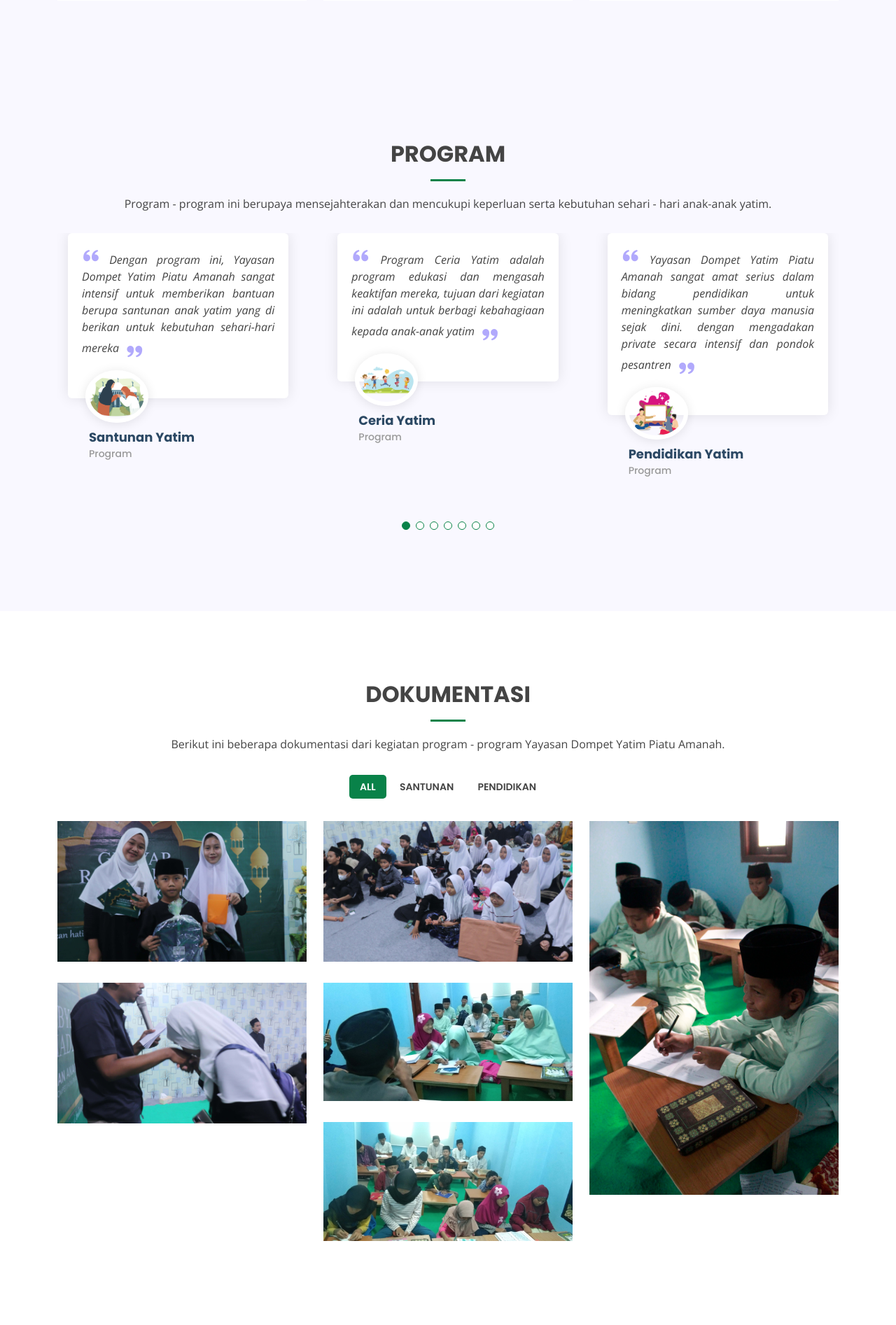
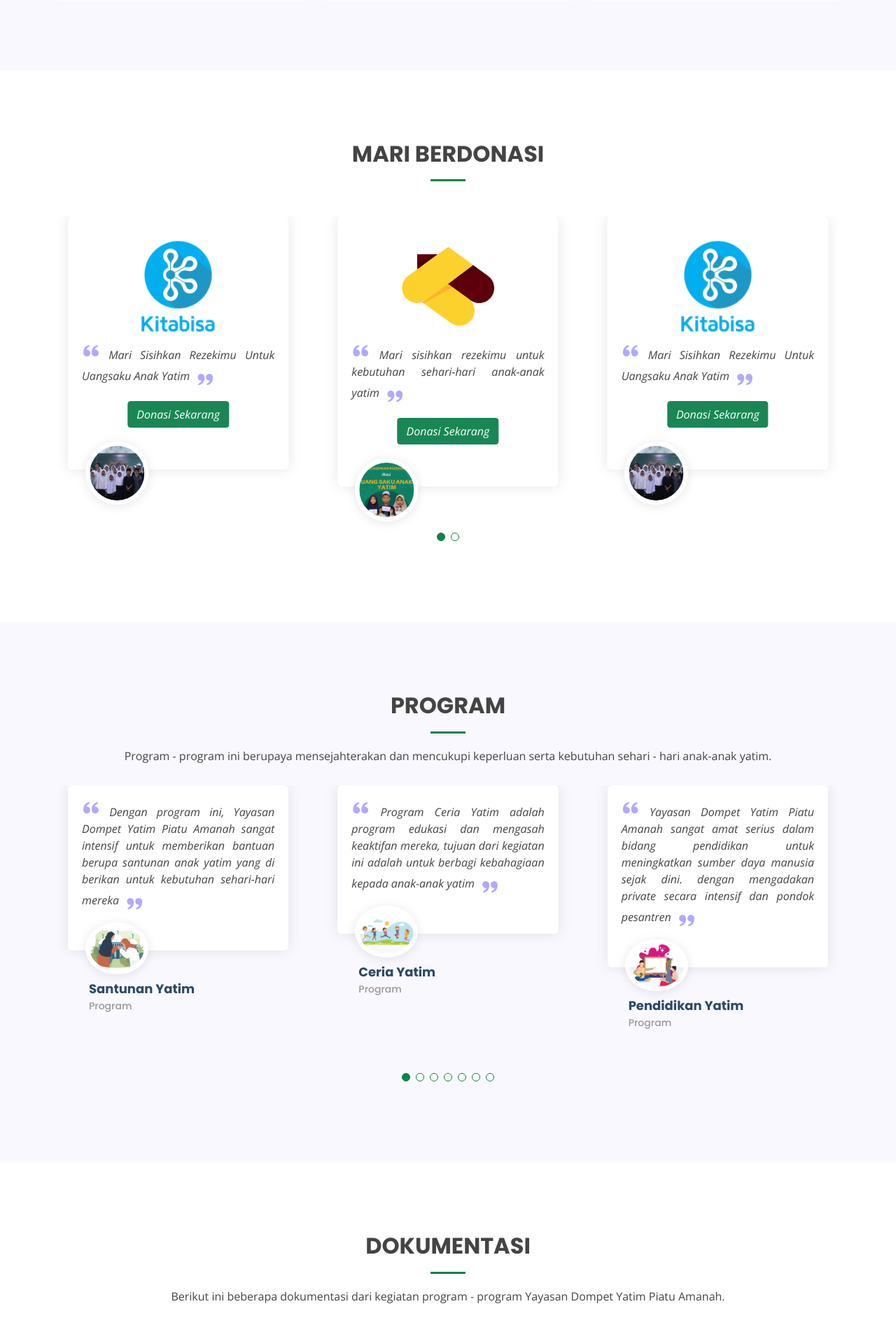
Before and after one commit to qnay31/dompetyatim.github.io, a PHP site: page / in a window 1280 px wide. Shown: the part 1953-3846 px from the top of the page at 70% size. Run offline with PHP 8.4, Linux system fonts and the light colour scheme.

Commit message:
update v1.1

```diff
--- a/assets/css/style.css
+++ b/assets/css/style.css
@@ -898,6 +898,21 @@
   top: 10px;
 }
 
+.program .testimonial-item .image-title,
+.program .testimonial-item .button-donasi {
+  display: flex;
+  justify-content: center;
+}
+
+.program .testimonial-item .button-donasi {
+  padding-top: 1.5em;
+}
+
+.program .testimonial-item .image-title img {
+  width: 100%;
+  max-width: 10em;
+}
+
 .program .testimonial-item p {
   font-style: italic;
   margin: 0 15px 0 15px;
--- a/base/html-sectionDokumentasi.php
+++ b/base/html-sectionDokumentasi.php
@@ -19,15 +19,30 @@
 
         <div class="row portfolio-container">
 
+            <div class="col-lg-4 col-md-6 portfolio-item filter-card">
+                <div class="portfolio-wrap">
+                    <img src="assets/img/dokumentasi/pendidikan-1.jpeg" class="img-fluid" alt="">
+                    <div class="portfolio-info">
+                        <h4>Pendidikan 2</h4>
+                        <p>Program Pendidikan</p>
+                    </div>
+                    <div class="portfolio-links">
+                        <a href="assets/img/dokumentasi/pendidikan-1.jpeg" data-gallery="portfolioGallery"
+                            class="portfolio-lightbox" title="Program Pendidikan"><i class="bx bx-plus"></i></a>
+                        <!-- <a href="portfolio-details.html" title="More Details"><i class="bx bx-link"></i></a> -->
+                    </div>
+                </div>
+            </div>
+
             <div class="col-lg-4 col-md-6 portfolio-item filter-app">
                 <div class="portfolio-wrap">
-                    <img src="assets/img/dokumentasi/santunan-1.JPG" class="img-fluid" alt="">
+                    <img src="assets/img/dokumentasi/santunan-2.JPG" class="img-fluid" alt="">
                     <div class="portfolio-info">
-                        <h4>Santunan 1</h4>
+                        <h4>Santunan 3</h4>
                         <p>Program Santunan</p>
                     </div>
                     <div class="portfolio-links">
-                        <a href="assets/img/dokumentasi/santunan-1.JPG" data-gallery="portfolioGallery"
+                        <a href="assets/img/dokumentasi/santunan-2.JPG" data-gallery="portfolioGallery"
                             class="portfolio-lightbox" title="Program Santunan"><i class="bx bx-plus"></i></a>
                         <!-- <a href="portfolio-details.html" title="More Details"><i class="bx bx-link"></i></a> -->
                     </div>
@@ -51,13 +66,13 @@
 
             <div class="col-lg-4 col-md-6 portfolio-item filter-card">
                 <div class="portfolio-wrap">
-                    <img src="assets/img/dokumentasi/pendidikan-1.jpg" class="img-fluid" alt="">
+                    <img src="assets/img/dokumentasi/pendidikan-2.jpeg" class="img-fluid" alt="">
                     <div class="portfolio-info">
-                        <h4>Pendidikan 2</h4>
+                        <h4>Pendidikan 1</h4>
                         <p>Program Pendidikan</p>
                     </div>
                     <div class="portfolio-links">
-                        <a href="assets/img/dokumentasi/pendidikan-1.jpg" data-gallery="portfolioGallery"
+                        <a href="assets/img/dokumentasi/pendidikan-2.jpeg" data-gallery="portfolioGallery"
                             class="portfolio-lightbox" title="Program Pendidikan"><i class="bx bx-plus"></i></a>
                         <!-- <a href="portfolio-details.html" title="More Details"><i class="bx bx-link"></i></a> -->
                     </div>
@@ -66,13 +81,13 @@
 
             <div class="col-lg-4 col-md-6 portfolio-item filter-app">
                 <div class="portfolio-wrap">
-                    <img src="assets/img/dokumentasi/santunan-2.JPG" class="img-fluid" alt="">
+                    <img src="assets/img/dokumentasi/santunan-1.JPG" class="img-fluid" alt="">
                     <div class="portfolio-info">
-                        <h4>Santunan 3</h4>
+                        <h4>Santunan 1</h4>
                         <p>Program Santunan</p>
                     </div>
                     <div class="portfolio-links">
-                        <a href="assets/img/dokumentasi/santunan-2.JPG" data-gallery="portfolioGallery"
+                        <a href="assets/img/dokumentasi/santunan-1.JPG" data-gallery="portfolioGallery"
                             class="portfolio-lightbox" title="Program Santunan"><i class="bx bx-plus"></i></a>
                         <!-- <a href="portfolio-details.html" title="More Details"><i class="bx bx-link"></i></a> -->
                     </div>
@@ -81,28 +96,13 @@
 
             <div class="col-lg-4 col-md-6 portfolio-item filter-card">
                 <div class="portfolio-wrap">
-                    <img src="assets/img/dokumentasi/pendidikan-2.jpg" class="img-fluid" alt="">
-                    <div class="portfolio-info">
-                        <h4>Pendidikan 1</h4>
-                        <p>Program Pendidikan</p>
-                    </div>
-                    <div class="portfolio-links">
-                        <a href="assets/img/dokumentasi/pendidikan-2.jpg" data-gallery="portfolioGallery"
-                            class="portfolio-lightbox" title="Program Pendidikan"><i class="bx bx-plus"></i></a>
-                        <!-- <a href="portfolio-details.html" title="More Details"><i class="bx bx-link"></i></a> -->
-                    </div>
-                </div>
-            </div>
-
-            <div class="col-lg-4 col-md-6 portfolio-item filter-card">
-                <div class="portfolio-wrap">
-                    <img src="assets/img/dokumentasi/pendidikan-3.jpg" class="img-fluid" alt="">
+                    <img src="assets/img/dokumentasi/pendidikan-3.jpeg" class="img-fluid" alt="">
                     <div class="portfolio-info">
                         <h4>Pendidikan 3</h4>
                         <p>Program Pendidikan</p>
                     </div>
                     <div class="portfolio-links">
-                        <a href="assets/img/dokumentasi/pendidikan-3.jpg" data-gallery="portfolioGallery"
+                        <a href="assets/img/dokumentasi/pendidikan-3.jpeg" data-gallery="portfolioGallery"
                             class="portfolio-lightbox" title="Program Pendidikan"><i class="bx bx-plus"></i></a>
                         <!-- <a href="portfolio-details.html" title="More Details"><i class="bx bx-link"></i></a> -->
                     </div>
--- /dev/null
+++ b/base/html-sectionDonasi.php
@@ -0,0 +1,68 @@
+<!-- ======= Testimonials Section ======= -->
+<section id="donasi" class="program">
+    <div class="container" data-aos="fade-up">
+
+        <div class="section-title">
+            <h2>Mari Berdonasi</h2>
+        </div>
+
+        <div class="testimonials-slider swiper" data-aos="fade-up" data-aos-delay="100">
+            <div class="swiper-wrapper">
+
+                <div class="swiper-slide">
+                    <div class="testimonial-item">
+                        <p>
+                            <span class="image-title">
+                                <img src="assets/img/icon/kitabisa.png" alt="" srcset="">
+                            </span>
+                            <i class="bx bxs-quote-alt-left quote-icon-left"></i>
+                            Mari Sisihkan Rezekimu Untuk Uangsaku Anak Yatim
+                            <i class="bx bxs-quote-alt-right quote-icon-right"></i>
+                            <span class="button-donasi">
+                                <a class="btn btn-success" href="https://kitabisa.com/campaign/uangsakuyatim1"
+                                    target="blank_">Donasi Sekarang</a>
+                            </span>
+                        </p>
+                        <img src="assets/img/donasi/kitabisa.jpg" class="testimonial-img" alt="">
+                    </div>
+                </div><!-- End dokumentasi item -->
+
+                <div class="swiper-slide">
+                    <div class="testimonial-item">
+                        <p>
+                            <span class="image-title">
+                                <img src="assets/img/icon/atapkita.png" alt="" srcset="">
+                            </span>
+                            <i class="bx bxs-quote-alt-left quote-icon-left"></i>
+                            Mari sisihkan rezekimu untuk kebutuhan sehari-hari anak-anak yatim
+                            <i class="bx bxs-quote-alt-right quote-icon-right"></i>
+                            <span class="button-donasi">
+                                <a class="btn btn-success" href="https://atapkita.com/Uangsaku" target="blank_">Donasi
+                                    Sekarang</a>
+                            </span>
+                        </p>
+                        <img src="assets/img/donasi/atapkita.png" class="testimonial-img" alt="">
+                    </div>
+                </div><!-- End dokumentasi item -->
+
+                <!-- <div class="swiper-slide">
+                    <div class="testimonial-item">
+                        <p>
+                            <i class="bx bxs-quote-alt-left quote-icon-left"></i>
+                            Yayasan Dompet Yatim Piatu Amanah sangat amat serius dalam bidang pendidikan untuk
+                            meningkatkan sumber daya manusia sejak dini. dengan mengadakan private secara intensif dan
+                            pondok pesantren
+                            <i class="bx bxs-quote-alt-right quote-icon-right"></i>
+                        </p>
+                        <img src="assets/img/icon/sharinghappiness.jpg" class="testimonial-img" alt="">
+                        <h3>Pendidikan Yatim</h3>
+                    </div>
+                </div> -->
+                <!-- End dokumentasi item -->
+
+            </div>
+            <div class="swiper-pagination"></div>
+        </div>
+
+    </div>
+</section><!-- End Testimonials Section -->
--- a/index.php
+++ b/index.php
@@ -16,6 +16,8 @@
         <?php include 'base/html-sectionCounter.php'; ?>
 
         <?php include 'base/html-sectionLegalitas.php'; ?>
+
+        <?php include 'base/html-sectionDonasi.php'; ?>
 
         <?php include 'base/html-sectionProgram.php'; ?>
 
```
Also changed, not shown: assets/img/dokumentasi/ceria-1.JPG (deleted), assets/img/dokumentasi/ceria-2.JPG (deleted), assets/img/dokumentasi/ceria-3.JPG (deleted), assets/img/dokumentasi/pendidikan-1.JPG (deleted), assets/img/dokumentasi/pendidikan-1.jpeg (added), assets/img/dokumentasi/pendidikan-2.jpeg (added), assets/img/dokumentasi/pendidikan-2.jpg (deleted), assets/img/dokumentasi/pendidikan-3.jpeg (added), assets/img/dokumentasi/pendidikan-3.jpg (deleted), assets/img/donasi/atapkita.png (added), assets/img/donasi/kitabisa.jpg (added), assets/img/icon/atapkita.png (added), assets/img/icon/kitabisa.png (added), assets/img/icon/sharinghappiness.jpg (added).
